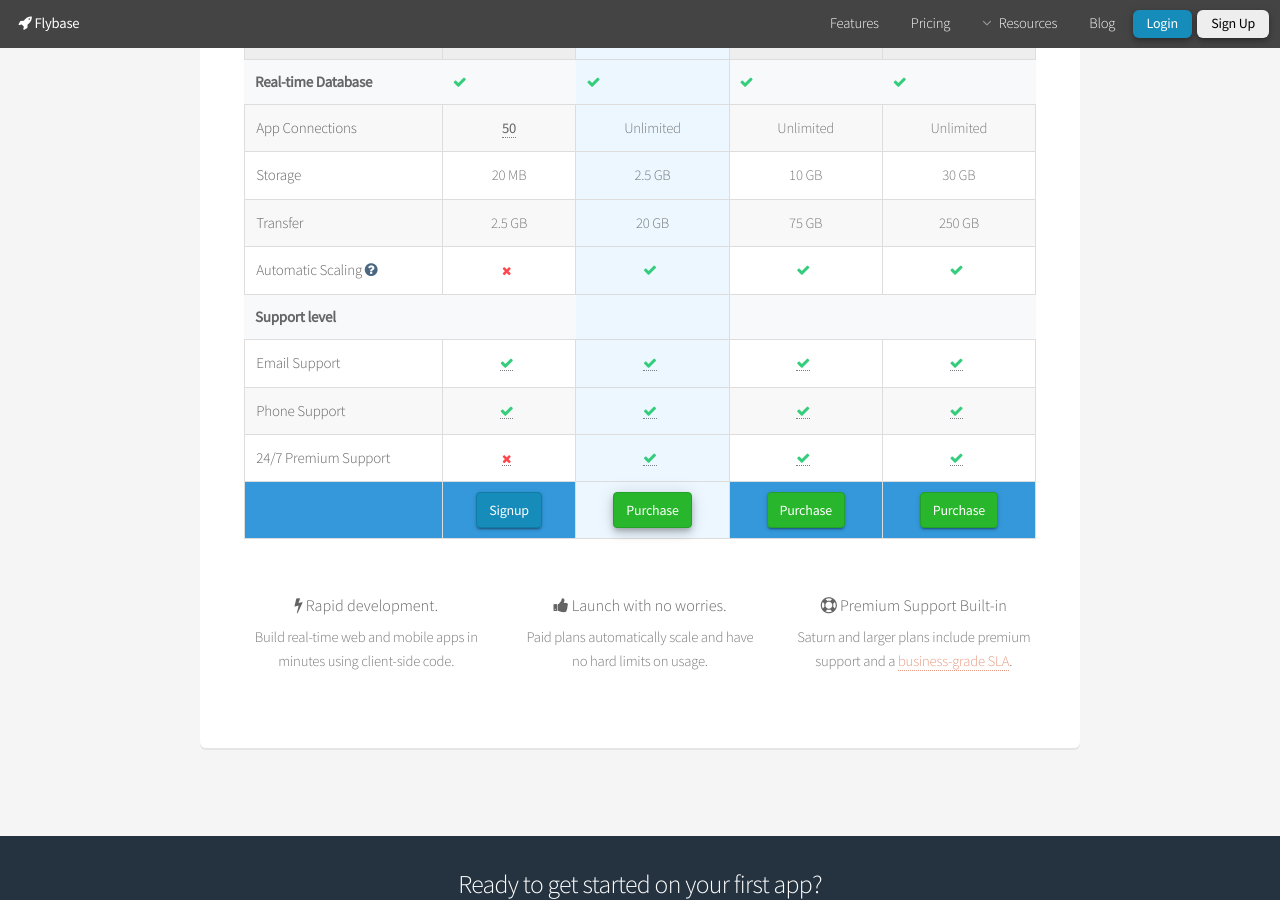
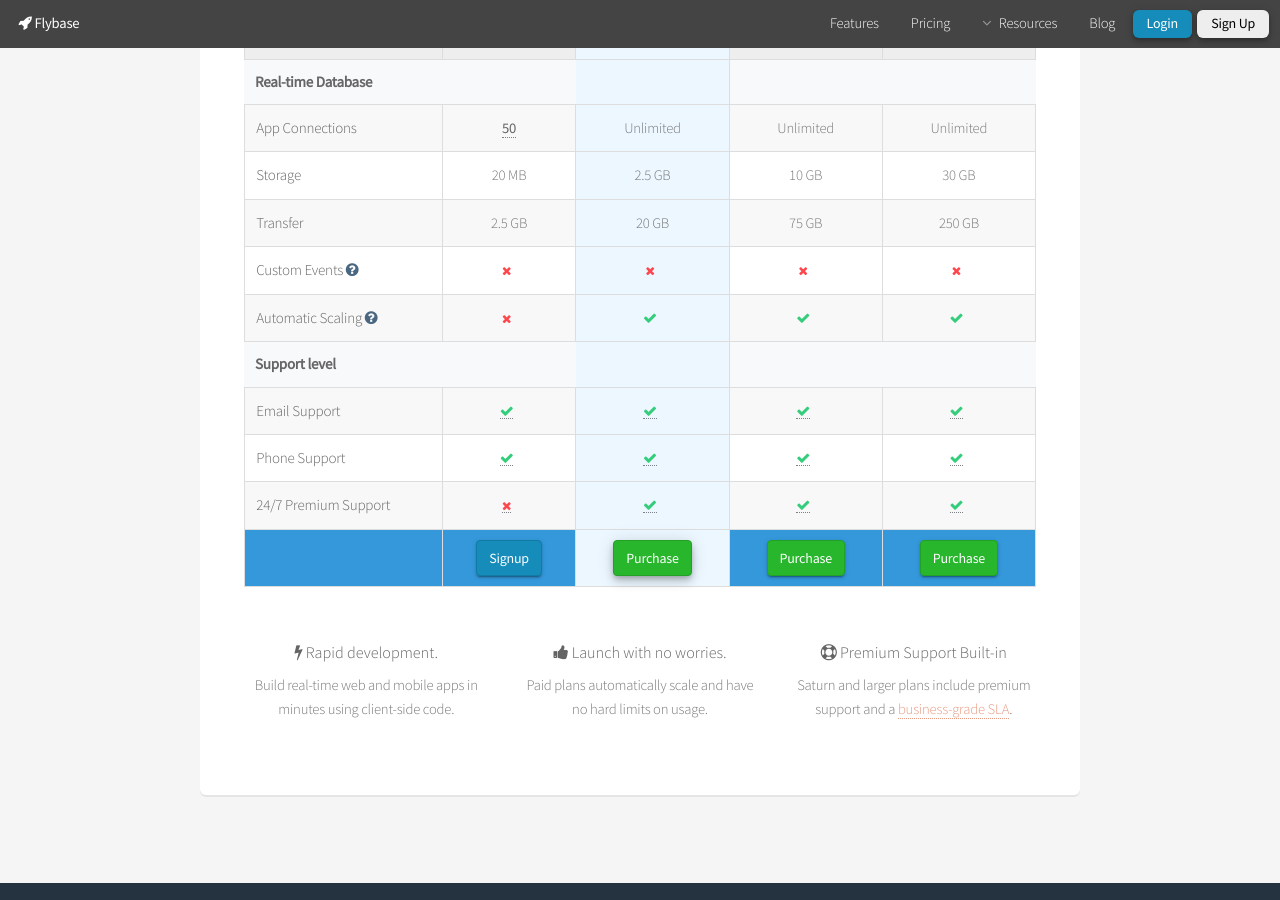
Before and after one commit to flybaseio/flybase-home, a Jekyll site: the page built from pricing/index.html, in a window 1280 px wide and 900 px high, scrolled down 396 px. Built offline with Jekyll 4.4.1, drawn with Linux system fonts in a browser that asks for light colours; nearby versions of some CDN libraries.

```diff
--- a/pricing/index.html
+++ b/pricing/index.html
@@ -78,10 +78,10 @@ class: pricing-page
 					<td class="tsection" align="left">
 						Real-time Database
 					</td>
-					<td class="tsection" align=center><i class="fa fa-check"></i></td>
-					<td class="tsection blue-border" align=center><i class="fa fa-check"></i></td>
-					<td class="tsection" align=center><i class="fa fa-check"></i></td>
-					<td class="tsection" align=center><i class="fa fa-check"></i></td>
+					<td class="tsection" align=center>&nbsp;</td>
+					<td class="tsection blue-border" align=center>&nbsp;</td>
+					<td class="tsection" align=center>&nbsp;</td>
+					<td class="tsection" align=center>&nbsp;</td>
 				</tr>
 				<tr>
 					<th align=left>App Connections</th>
@@ -111,6 +111,13 @@ class: pricing-page
 					<td align=center class="blue-border">20 GB</td>
 					<td align=center>75 GB</td>
 					<td align=center>250 GB</td>
+				</tr>
+				<tr>
+					<th align=left>Custom Events <i class="fa fa-question-circle" data-toggle="tooltip" data-placement="top" title="Send real-time custom events to listeners"></i></th>
+					<td align=center><i class="fa fa-close"></i></td>
+					<td class="blue-border" align=center><i class="fa fa-close"></i></td>
+					<td align=center><i class="fa fa-close"></i></td>
+					<td  align=center><i class="fa fa-close"></i></td>
 				</tr>
 {% comment %}
 				<tr>
```
